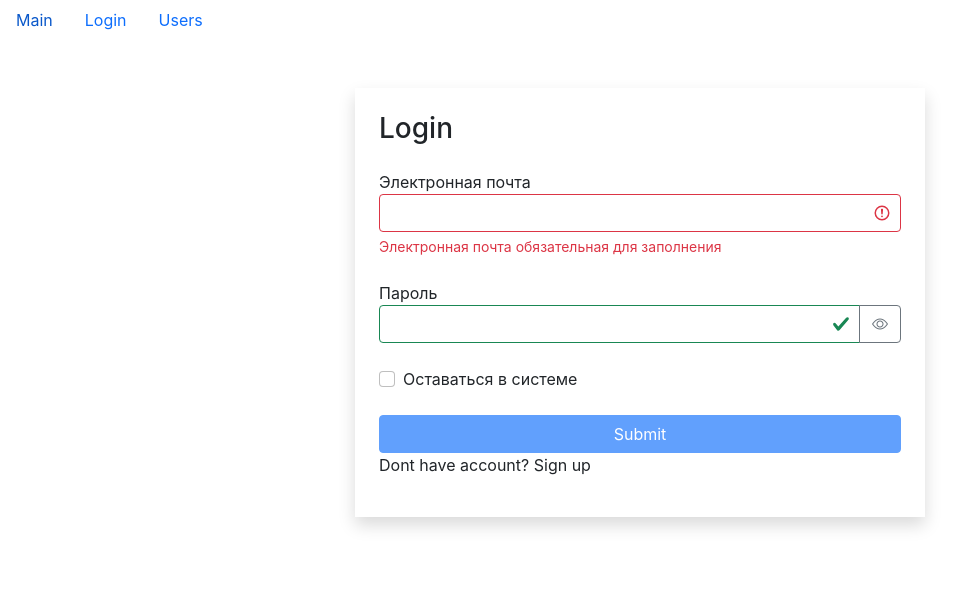
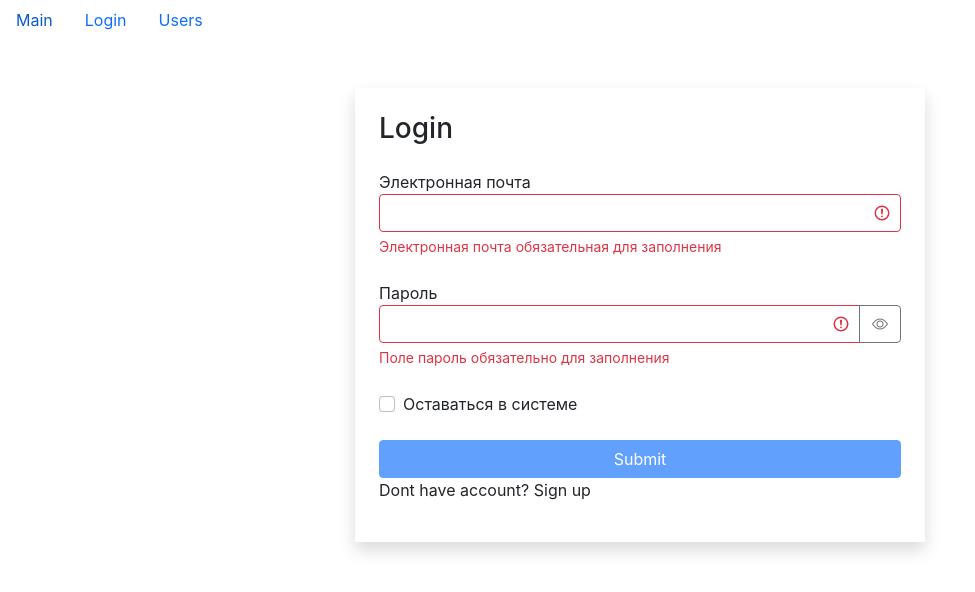
Before and after one commit to Operator34/course_project, a React (Create React App) app: page /login/1 in a window 1280 px wide. Shown: the top 592 px of the page, without its empty margins (0-975 px from the left). Built offline with nearby package versions, Linux system fonts and the light colour scheme.

Commit message:
удалили yup, вернули к первоначальному валидатору

```diff
--- a/package.json
+++ b/package.json
@@ -15,8 +15,7 @@
         "react-router-dom": "^5.3.0",
         "react-scripts": "5.0.1",
         "react-select": "^5.6.0",
-        "web-vitals": "^2.1.4",
-        "yup": "^0.32.11"
+        "web-vitals": "^2.1.4"
     },
     "scripts": {
         "start": "react-scripts start",
--- a/src/app/components/ui/loginForm.jsx
+++ b/src/app/components/ui/loginForm.jsx
@@ -1,8 +1,7 @@
 import React, { useEffect, useState } from "react";
-// import { validador } from "../../utils/validador";
+import { validador } from "../../utils/validador";
 import TextField from "../common/form/textField";
 import CheckBoxField from "../common/form/checkBoxField";
-import * as yup from "yup";
 
 const LoginForm = () => {
     const [data, setData] = useState({
@@ -17,64 +16,39 @@ const LoginForm = () => {
             [target.name]: target.value
         }));
     };
-    const validateScheme = yup.object().shape({
-        password: yup
-            .string()
-            .required("Поле пароль обязательно для заполнения")
-            .matches(
-                /(?=.*[A-Z])/,
-                "Пароль должен содержать хотябы одну заглавную букву"
-            )
-            .matches(/(?=.*[0-9])/, "Пароль должен содержать хотябы одну цифру")
-            .matches(
-                /(?=.*[!@#$%^&*])/,
-                "Пароль должен содержать один из специальных символов !@#$%^&*"
-            )
-            .matches(
-                /(?=.{8,})/,
-                "Пароль должен содержать не менее восьми символов"
-            ),
-        email: yup
-            .string()
-            .required("Электронная почта обязательная для заполнения")
-            .email("Email введен некорректно")
-    });
-    // const validatorConfig = {
-    //     email: {
-    //         isRequired: {
-    //             message: "Электронная почта обязательная для заполнения"
-    //         },
-    //         isEmail: {
-    //             message: "Email введен некорректно"
-    //         }
-    //     },
-    //     password: {
-    //         isRequired: {
-    //             message: "Поле пароль обязательно для заполнения"
-    //         },
-    //         isCapitalSymbol: {
-    //             message: "Пароль должен содержать хотябы одну заглавную букву"
-    //         },
-    //         inContainDigit: {
-    //             message: "Пароль должен содержать хотя бы одну цифру"
-    //         },
-    //         min: {
-    //             message: "Пароль должен содержать не менее восьми символов",
-    //             value: 8
-    //         }
-    //     }
-    // };
+
+    const validatorConfig = {
+        email: {
+            isRequired: {
+                message: "Электронная почта обязательная для заполнения"
+            },
+            isEmail: {
+                message: "Email введен некорректно"
+            }
+        },
+        password: {
+            isRequired: {
+                message: "Поле пароль обязательно для заполнения"
+            },
+            isCapitalSymbol: {
+                message: "Пароль должен содержать хотябы одну заглавную букву"
+            },
+            inContainDigit: {
+                message: "Пароль должен содержать хотя бы одну цифру"
+            },
+            min: {
+                message: "Пароль должен содержать не менее восьми символов",
+                value: 8
+            }
+        }
+    };
     useEffect(() => {
         validate();
     }, [data]);
     const validate = () => {
-        // const errors = validador(data, validatorConfig);
+        const errors = validador(data, validatorConfig);
 
-        validateScheme
-            .validate(data)
-            .then(() => setErrors({}))
-            .catch((err) => setErrors({ [err.path]: err.message }));
-        // setErrors(errors);
+        setErrors(errors);
         return Object.keys(errors).length === 0;
     };
     const isValid = Object.keys(errors).length === 0;
```
Also changed, not shown: 1 other file (tests, documents, lock files or other folders).
